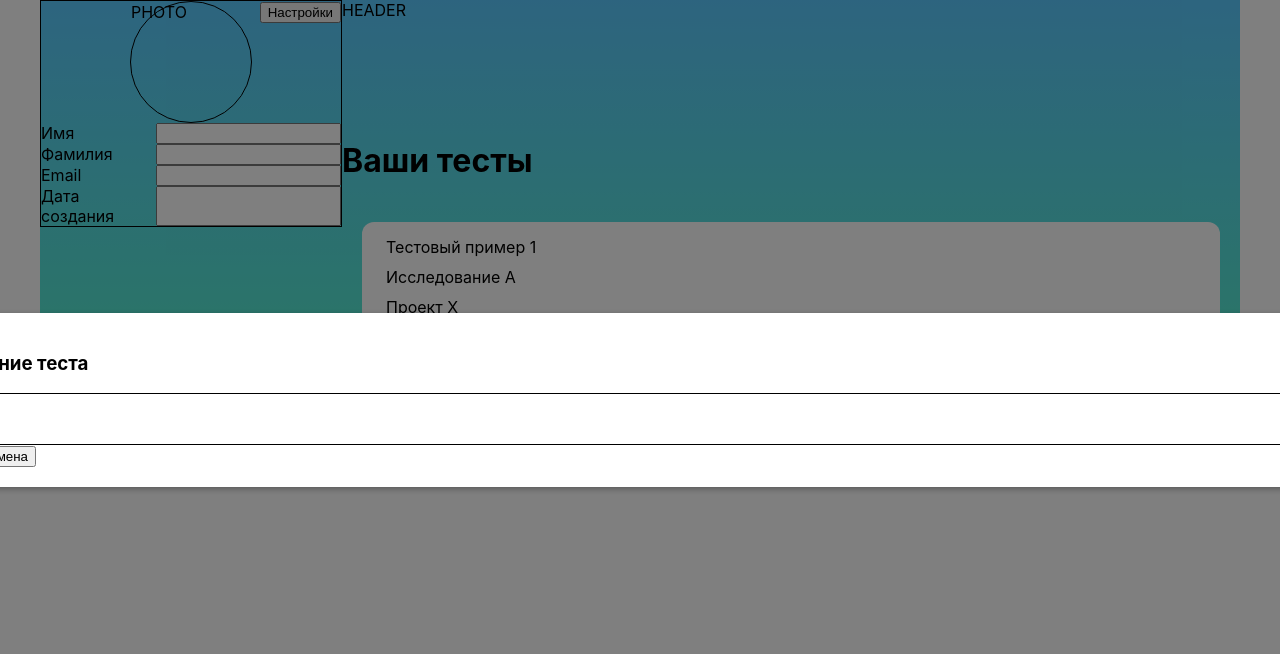
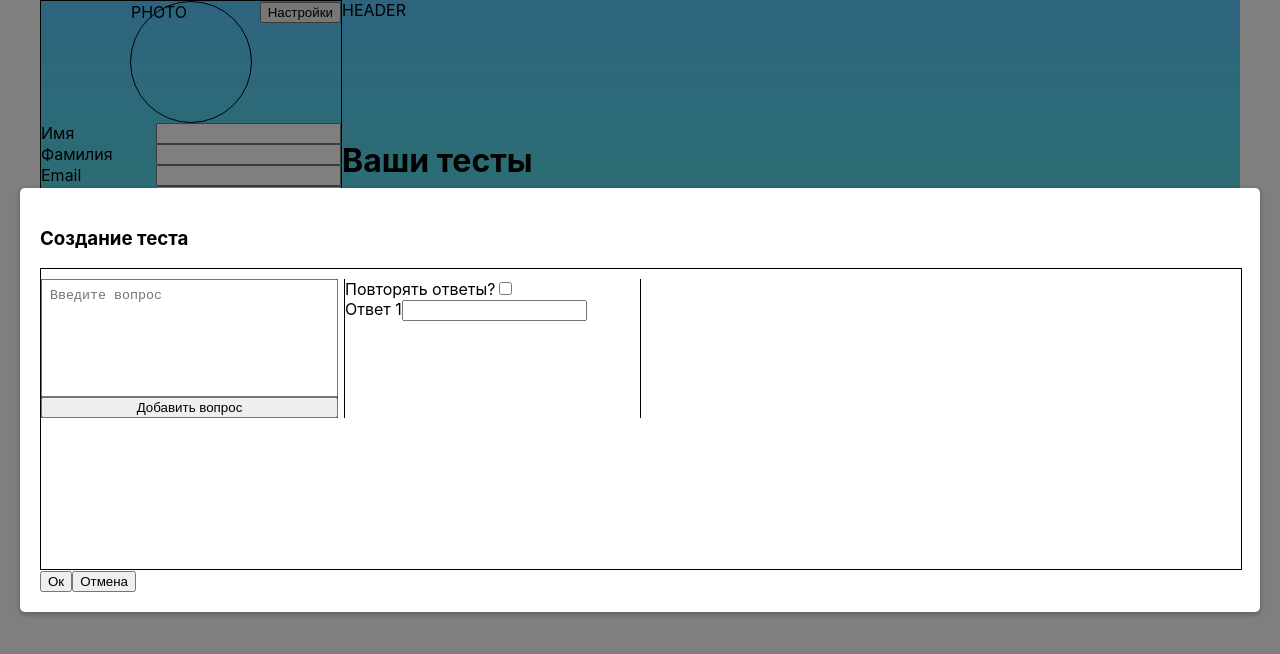
Before and after one commit to DmitriAleks/QuizCraft, a React (Create React App) app: page /profile in a window 1280 px wide. Both pictures are taken after a click on the button "Создать тест". Shown: the top 654 px of the page. Built offline with nearby package versions, Linux system fonts and the light colour scheme.

Commit message:
added testeditor

```diff
--- a/src/App.tsx
+++ b/src/App.tsx
@@ -4,7 +4,7 @@ import {Root} from "./routes/Root";
 import {BrowserRouter} from "react-router-dom";
 import {RootStoreContext} from "./store/root-store-context";
 import RootStore from "./store/root-store";
-//
+
 function App() {
 
     return (
--- a/src/components/Button/Button.module.scss
+++ b/src/components/Button/Button.module.scss
@@ -1,9 +1,9 @@
 .container {
-  position: absolute;
-  top:50%;
-  left:50%;
-  margin-left: -65px;
-  margin-top: -20px;
+  //position: absolute;
+  //top:50%;
+  //left:50%;
+  //margin-left: -65px;
+  //margin-top: -20px;
   width: 130px;
   height: 40px;
   text-align: center;
--- a/src/components/Modal/Modal.module.scss
+++ b/src/components/Modal/Modal.module.scss
@@ -17,11 +17,12 @@
      border-radius: 5px;
      box-shadow: 0 2px 6px rgba(0, 0, 0, 0.3);
 
-    min-width: 1400px;
+    min-width: 1200px;
 
      .modal_content{
        width: 100%;
-       height: 50px;
+      // height: 50px;
+       min-height: 300px;
        border: 1px solid black;
 
      }
--- /dev/null
+++ b/src/routes/Profile/components/QuestionItem/QuestionItem.tsx
@@ -0,0 +1,13 @@
+//@ts-ignore
+import style from './QuestionItem.module.scss';
+import {questionType} from "../TestEditor/TestEditor";
+
+export const QuestionItem = ({ question, questionNumber, answers}:questionType) => {
+    return(
+        <div>
+            <span>{`№${questionNumber}`}</span>
+            <span>{question}</span>
+
+        </div>
+    )
+}
--- a/src/routes/Profile/components/TestEditor/TestEditor.module.scss
+++ b/src/routes/Profile/components/TestEditor/TestEditor.module.scss
@@ -1,12 +1,26 @@
-
 
 .block {
-  display: flex;
-  .question_block{
-background-color: red;
+  display: grid;
+  grid-template-columns: 1fr 1fr 2fr;
+  grid-column-gap: 6px;
+  padding: 10px 0;
+  height: 100%;
+
+  .questions_block {
+    display: flex;
+    flex-direction: column;
+    background-color: red;
+
+    .textarea{
+      height: 100px;
+      resize: none;
+      padding: 8px;
+    }
   }
 
-  .answers_block{
-    background-color: green;
+  .answers_block {
+    height: 100%;
+    border-left: 1px solid black;
+    border-right: 1px solid black;
   }
 }
--- a/src/routes/Profile/components/TestEditor/TestEditor.tsx
+++ b/src/routes/Profile/components/TestEditor/TestEditor.tsx
@@ -1,18 +1,91 @@
 //@ts-ignore
 import style from './TestEditor.module.scss'
+import {useEffect, useState} from "react";
+import {TestsList} from "../TestsList/TestsList";
+
+type answersType = {
+    answer: string,
+    id: string
+}
+
+export type questionType = {
+    questionNumber: string
+    question: string,
+    id: string,
+    answers: answersType[]
+}
 
 export const TestEditor = () => {
+    const [valueInput, setValueInput] = useState<string>('')
+    const [questions, setQuestions] = useState<questionType[]>([])
+    const [answers, setAnswers] = useState<answersType[]>([{
+        answer: '',
+        id: Math.random().toString()
+    }])
+    const [isSameAnswer, setIsSameAnswer] = useState<boolean>(false)
 
-    const question = []
+    useEffect(() => {
+        console.log(questions)
+    }, [questions])
+
 
     return (
         <div className={style.block}>
             <div className={style.questions_block}>
-
+              <textarea className={style.textarea}
+                  placeholder="Введите вопрос"
+                        value={valueInput}
+                        onChange={(e) => {
+                  setValueInput(e.currentTarget.value)
+              }}>
+              </textarea>
+                <button onClick={() => {
+                    setQuestions([...questions, {
+                        question: valueInput,
+                        id: questions.length.toString(),
+                        answers: answers.filter(it=> it.answer),
+                        questionNumber: (questions.length + 1).toString(),
+                    }])
+                    setValueInput('')
+                }}>
+                    Добавить вопрос
+                </button>
             </div>
             <div className={style.answers_block}>
-
+                <div>
+                    <label>Повторять ответы?</label>
+                    <input type="checkbox"
+                           //value={isSameAnswer}
+                           onChange={(e)=>{
+                               console.log(e.currentTarget)
+                      //  setIsSameAnswer(e)
+                    }}/>
+                </div>
+                <div>
+                    {answers.map((item, index) => {
+                        return (
+                            <div key={item.id}>
+                                <label>{`Ответ ${index + 1}`}</label>
+                                <input type="text" value={item.answer} onChange={(e) => {
+                                    setAnswers(answers.map((it, idx) => {
+                                        return index === idx ? {...it, answer: e.currentTarget.value} : it
+                                    }))
+                                }}
+                                       onBlur={(e) => {
+                                           e.currentTarget.value && answers.length === index + 1 && setAnswers([...answers, {
+                                               answer: '',
+                                               id: Math.random().toString()
+                                           }])
+                                       }}
+                                />
+                            </div>
+                        )
+                    })}
+                </div>
             </div>
+           <div>
+               <TestsList questions={questions}/>
+           </div>
         </div>
     )
 }
--- /dev/null
+++ b/src/routes/Profile/components/TestsList/TestsList.module.scss
@@ -0,0 +1,7 @@
+
+
+.block {
+
+
+
+}
--- /dev/null
+++ b/src/routes/Profile/components/TestsList/TestsList.tsx
@@ -0,0 +1,25 @@
+//@ts-ignore
+import style from './TestsList.module.scss';
+import {questionType} from "../TestEditor/TestEditor";
+import {QuestionItem} from "../QuestionItem/QuestionItem";
+
+
+type TestListPropsType = {
+    questions: questionType[]
+}
+
+export const TestsList = ({questions}: TestListPropsType) => {
+    return (
+        <div className={style.block}>
+            {questions.map(item => {
+                return <QuestionItem
+                    questionNumber={item.questionNumber}
+                    question={item.question}
+                    id={item.id}
+                    answers={item.answers}/>
+            })
+            }
+        </div>
+
+    )
+}
```
Also changed, not shown: src/routes/Profile/components/QuestionItem/QuestionItem.module.scss (added).
